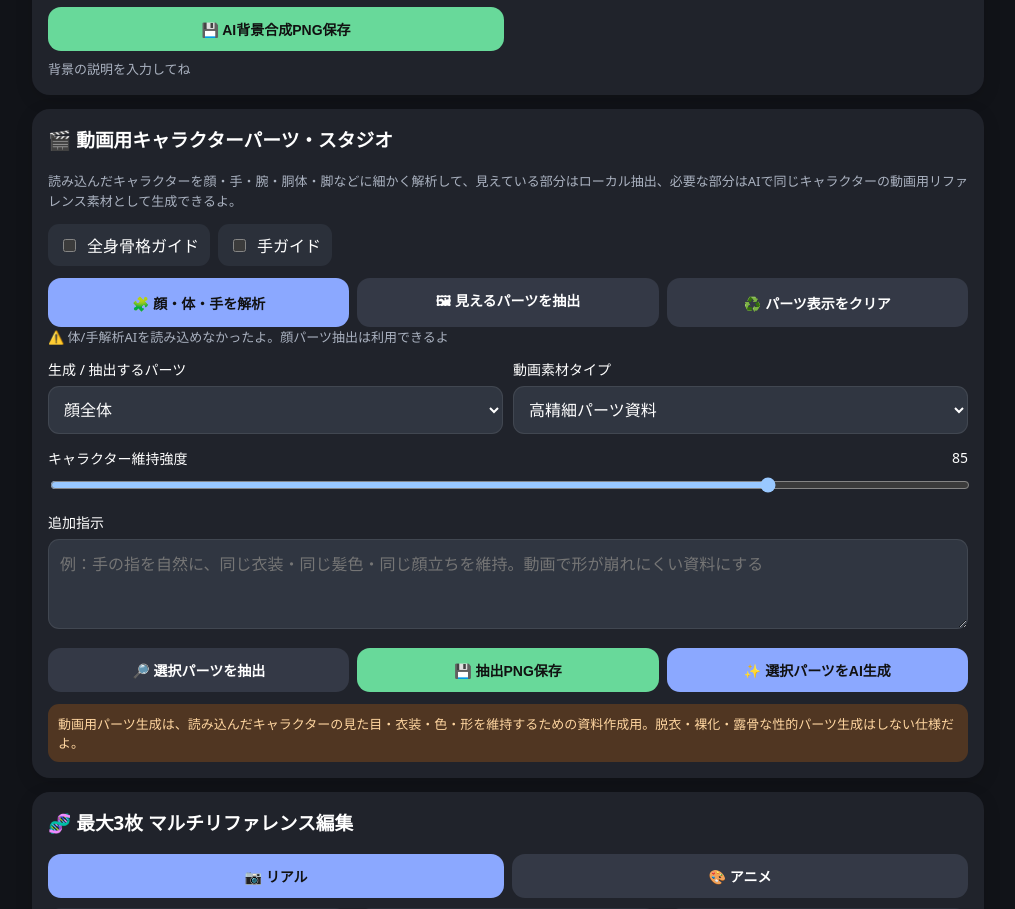
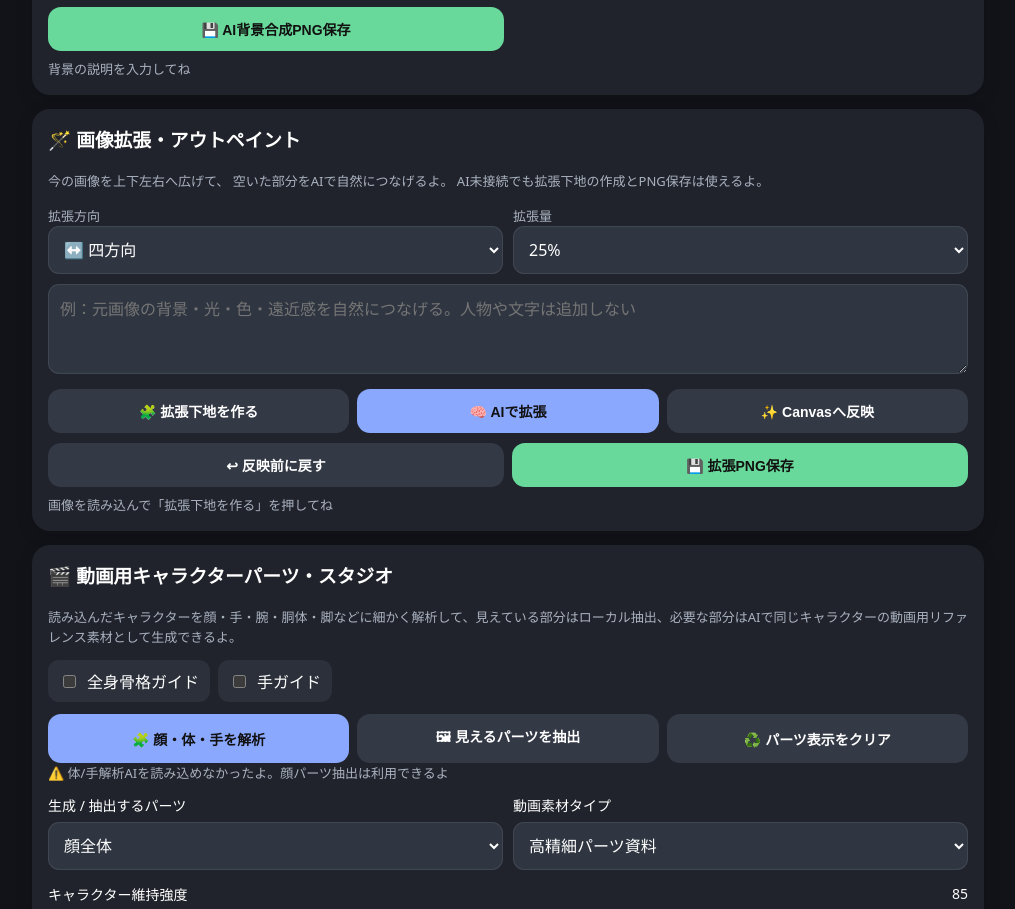
Before and after one commit to schanghong60-rgb/NaturalFix, a website: page public/index.html in a window 1280 px wide. Shown: the part 5297-6206 px from the top of the page, without its empty margins (132-1147 px from the left). Drawn offline with Linux system fonts and the light colour scheme; no server answers.

Commit message:
Update index.html

```diff
--- a/public/index.html
+++ b/public/index.html
@@ -233,5 +233,6 @@
   <script type="module" src="./background-tools.js"></script>
   <script type="module" src="./background-replace-tools.js"></script>
   <script type="module" src="./ai-background-tools.js"></script>
+  <script type="module" src="./outpaint-tools.js"></script>
 </body>
 </html>
```
